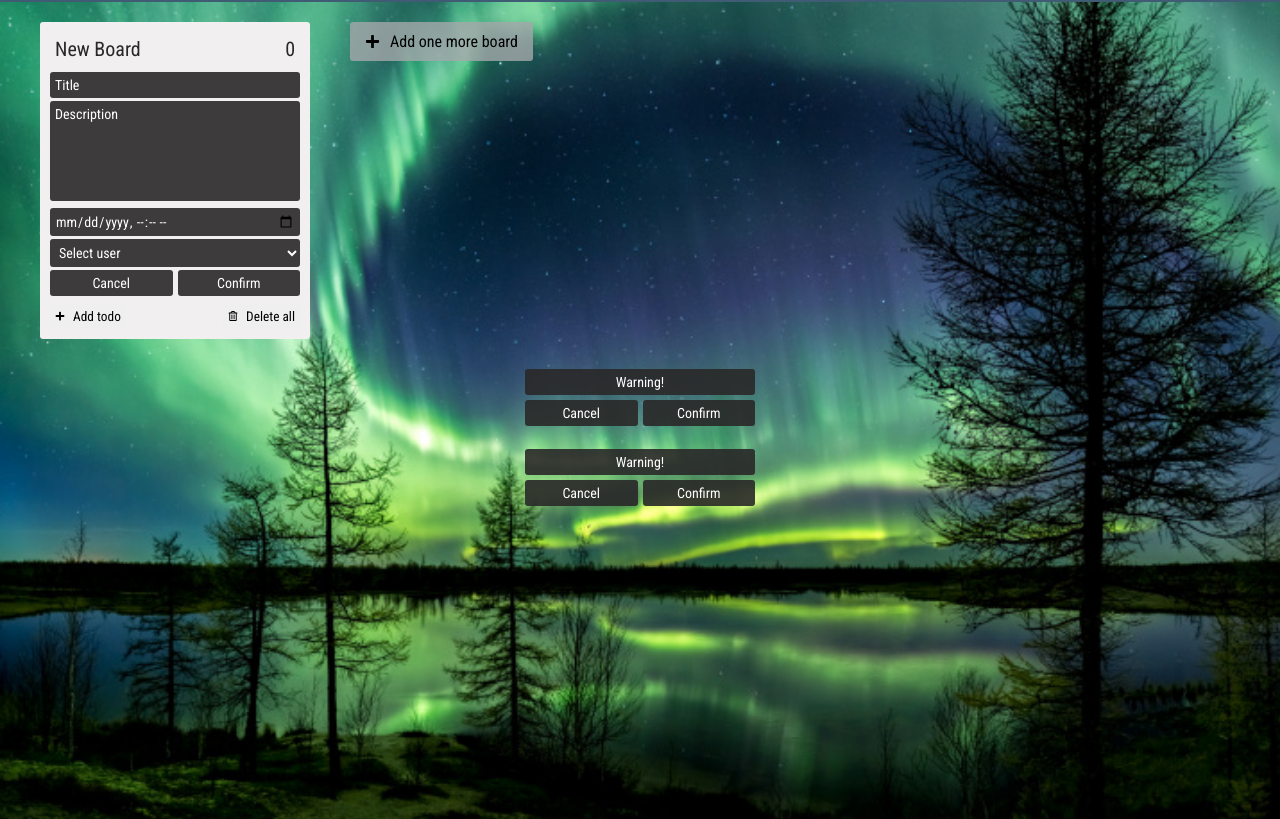
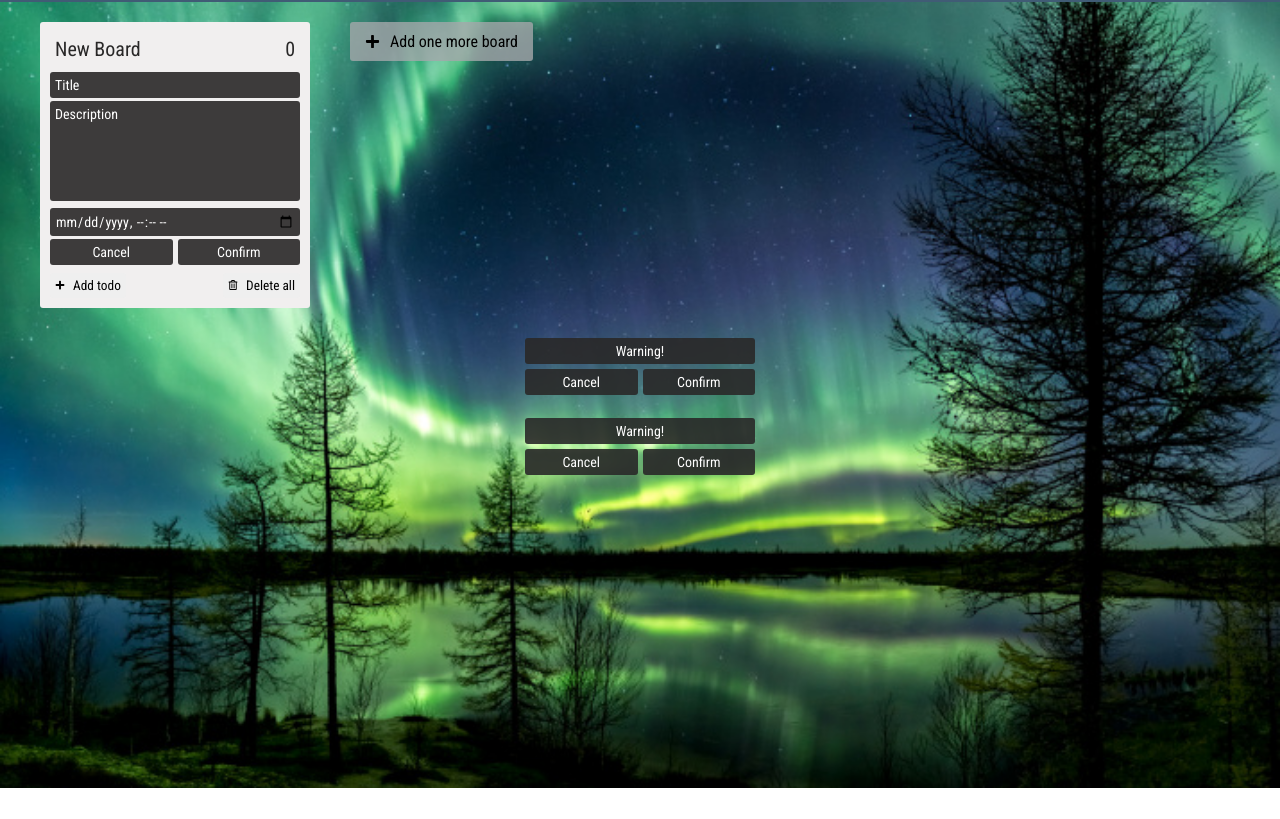
Before and after one commit to volhafrantsevich/Trello-project, a website built with Parcel: page src/index.html in a window 1280 px wide. Both pictures are taken after a click on the button "Add todo". Shown: the part 38-857 px from the top of the page. After the commit the page ends 826 px from the top, so only its background shows below. Built offline with nearby package versions, Linux system fonts and the light colour scheme; no server answers.

Commit message:
refactor(module select): refactor module select

```diff
--- a/src/index.html
+++ b/src/index.html
@@ -135,13 +135,13 @@
                   />
                 </label>
 
-                <div class="card-form__choices">
-                  <select class="item">
+                <div class="card-form__choices" id="templateForSelect">
+                  <!-- <select class="item">
                     <option value="Select user" selected>Select user</option>
                     <option value="User 1">User 1</option>
                     <option value="User 2">User 2</option>
                     <option value="User 3">User 3</option>
-                  </select>
+                  </select> -->
                   <div class="card-form__buttons">
                     <button class="item btn-cancel" type="reset">Cancel</button>
                     <button class="item btn-confirm" type="submit">
--- a/src/js/modules/select/getUsers.js
+++ b/src/js/modules/select/getUsers.js
@@ -8,5 +8,5 @@ export async function getUsers() {
 
     const select = createTemplateSelect(users);
     const wrapForSelect = document.querySelector('#templateForSelect');
-    wrapForSelect.appendChild(select);
+    wrapForSelect.prepend(select);
 }
```
